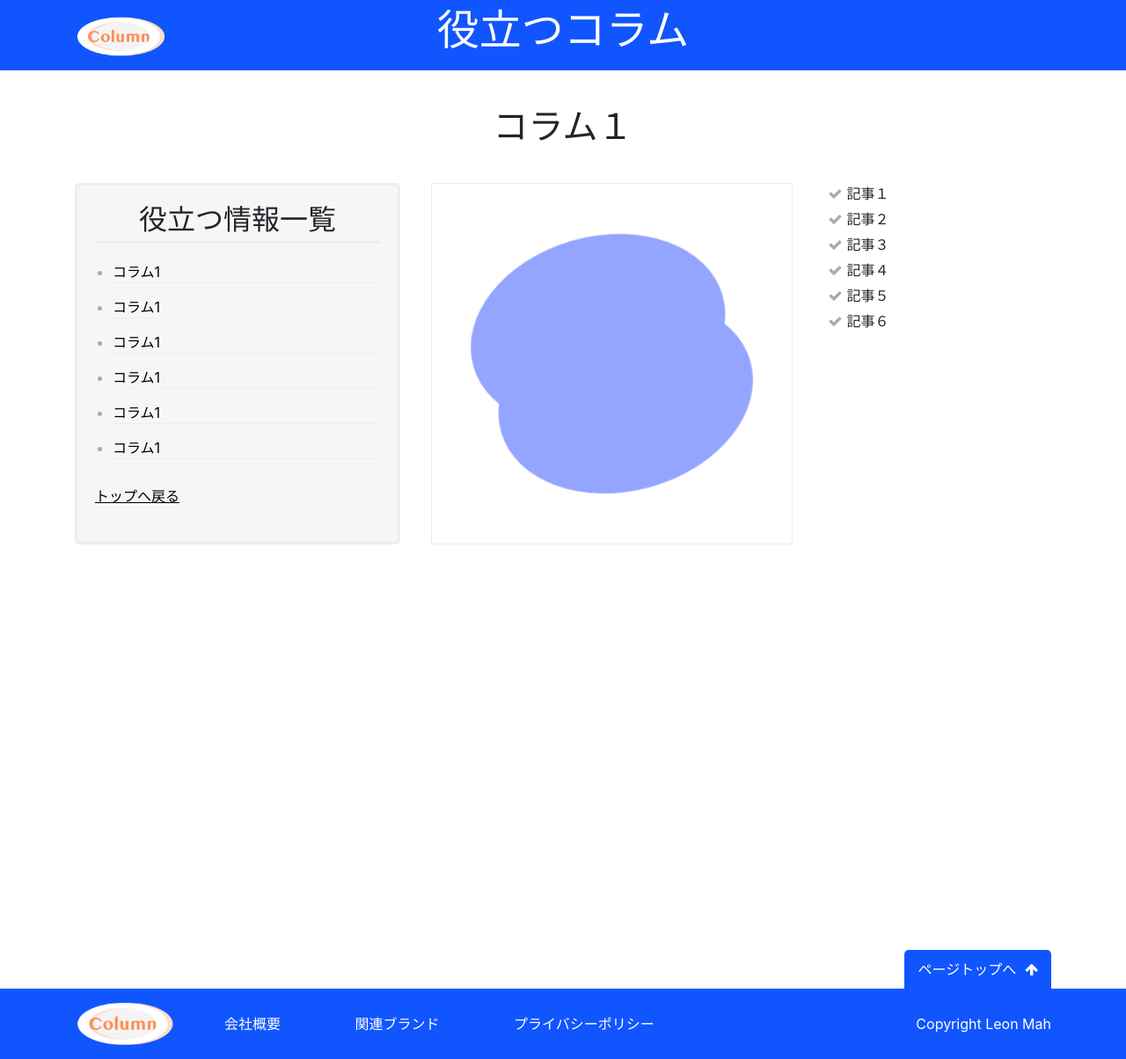
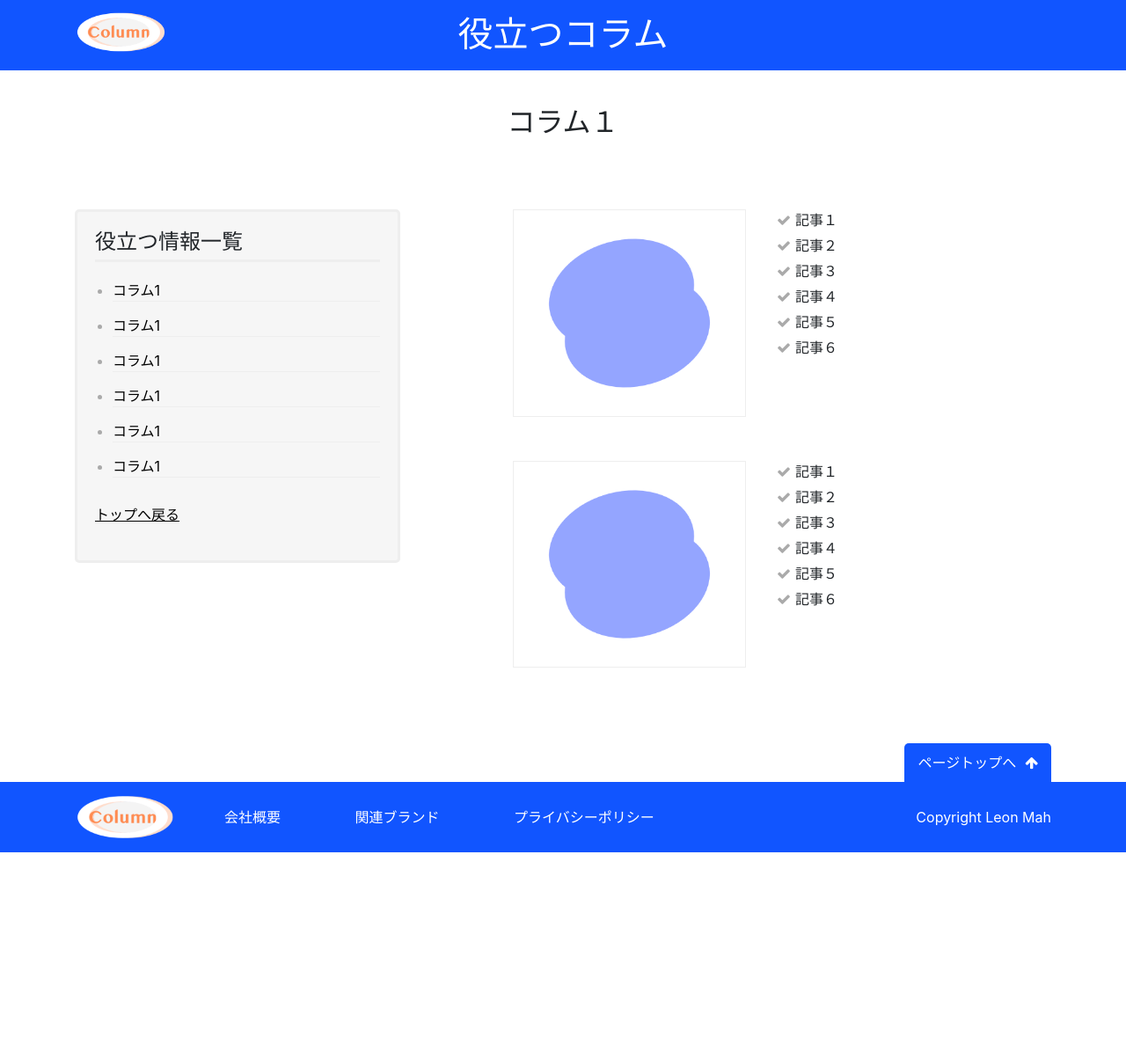
Before and after one commit to asa-leon/AsaLeonsWorks, a PHP site: page /column1.html in a window 1280 px wide. Shown: the whole page at 88% size. After the commit the page ends 969 px from the top, so only its background shows below. Run offline with PHP 8.4, Linux system fonts and the light colour scheme.

Commit message:
Almost done coding CSS for 'column-page'.

```diff
--- a/public/column-site/column1.html
+++ b/public/column-site/column1.html
@@ -29,15 +29,14 @@
 	</header>
 
 
-	<div id="main-content" class="text-center">
-		<div class="container" style="height: 1000px;">
-			<div class="column-page-wrapper row">
-
-				<div class="col-md-12 heading animate-box fadeInUp animated">
+	<div id="main-content">
+		<div class="container">
+			<div class="col-md-12 heading text-center animate-box fadeInUp animated">
 				<h2>コラム１</h2>
 			</div>
 
-				<nav id="leftMenuNav" class="left-menu-nav d-sm-none d-md-block col-md-4">
+			<div class="column-layout-wrapper row">
+				<nav id="leftMenuNav" class="left-menu-nav d-none d-md-block col-md-4">
 					<h3>役立つ情報一覧</h3>
 
 					<ul>
@@ -52,9 +51,10 @@
 					<a href="./index.html" class="left-menu-to-top">トップへ戻る</a>
 				</nav>
 
-				<div class="column-content col-md-8 col-sm-12">
-					<img class="" src="./images/cards/card_image_1.png" alt="">
-					<ul class="column-content-list">
+				<div class="column col-md-7 col-sm-12">
+					<div class="column-content">
+						<img class="col-sm-6" src="./images/cards/card_image_1.png" alt="">
+						<ul class="column-content-list col-sm-6">
 							<li>記事１</li>
 							<li>記事２</li>
 							<li>記事３</li>
@@ -62,6 +62,19 @@
 							<li>記事５</li>
 							<li>記事６</li>
 						</ul>
+					</div>
+
+					<div class="column-content">
+						<img class="col-sm-6" src="./images/cards/card_image_1.png" alt="">
+						<ul class="column-content-list col-sm-6">
+							<li>記事１</li>
+							<li>記事２</li>
+							<li>記事３</li>
+							<li>記事４</li>
+							<li>記事５</li>
+							<li>記事６</li>
+						</ul>
+					</div>
 				</div>
 			</div>
 		</div>
--- a/public/column-site/css/main.css
+++ b/public/column-site/css/main.css
@@ -18,7 +18,7 @@ a:hover {
 
 .heading h2 {
     margin: 40px 0;
-    font-size: 2.5rem;
+    font-size: 2rem;
 }
 
 /* header */
@@ -27,13 +27,9 @@ header {
     height: 80px;
     background-color: #15f;
     color: #fff;
-    position: fixed;
+    position: sticky;
     top: 0;
     z-index: 10;
-}
-
-header .container {
-    margin-top: 5px;
 }
 
 header a:hover, header a:focus, header a:visited {
@@ -41,19 +37,20 @@ header a:hover, header a:focus, header a:visited {
 }
 
 .header-logo img {
-    float: left;
+    position: absolute;
     width: 110px;
     height: auto;
-    position: absolute;
+    float: left;
 }
 
 header h1 {
+    padding-top: 15px;
     text-align: center;
-    font-size: 3rem;
+    font-size: 2.5rem;
 }
 
 /* mian content */
-.cards, .column-page-wrapper {
+.cards, .column-layout-wrapper {
     margin: 80px 0;
 }
 
@@ -183,23 +180,28 @@ footer img {
 *
 */
 
-.column-page-wrapper a {
+.column-layout-wrapper a {
     color: #000;
 }
 
-.column-page-wrapper a:hover, .left-menu-to-top:focus, .left-menu-to-top:visited {
+.column-layout-wrapper a:hover, .left-menu-to-top:focus, .left-menu-to-top:visited {
     color: #000;
 }
 
-.column-page-wrapper {
+.column-layout-wrapper {
+    justify-content: space-between;
     position: relative;
 }
 
 .left-menu-nav {
     padding: 20px;
+    height: fit-content;
     border: 3px solid #eee;
     border-radius: 5px;
     background-color: rgba(210, 210, 210, 0.2);
+    position: -webkit-sticky;
+    position: sticky;
+    top: 80px;
 }
 
 #leftMenuNav.fixed {
@@ -209,7 +211,7 @@ footer img {
 .left-menu-nav h3 {
     margin-bottom: 20px;
     padding-bottom: 5px;
-    font-size: 2rem;
+    font-size: 1.5rem;
     border-bottom: 3px solid #eee;
 }
 
@@ -239,13 +241,17 @@ footer img {
     display: inline-flex;
 }
 
+.column-content:not(:last-child) {
+    margin-bottom: 50px;
+
+}
+
 .column-content img {
     border: 1px solid #eee;
     margin: 0 20px;
 }
 
 .column-content-list {
-    margin: 0 20px;
     text-align: left;
     list-style-type: none;
 }
@@ -261,3 +267,22 @@ footer img {
     font-weight: 200;
     color: #aaa;
 }
+
+/** media query **/
+@media (max-width: 992px) {
+    .left-menu-nav h3 {
+        font-size: 1rem;
+    }
+
+    .left-menu-nav ul li {
+        font-size: 0.8rem;
+    }
+
+    .left-menu-to-top {
+        font-size: 0.8rem;
+    }
+
+    .column-content-list li {
+        font-size: 0.8rem;
+    }
+}
--- a/public/column-site/js/main.js
+++ b/public/column-site/js/main.js
@@ -13,18 +13,16 @@ $(document).ready(function(){
     });
 
     // コラムページのleft-menu-navの挙動
-    $(window).on('scroll', function () {
-        let $window = $(window),
-        $nav = $('#leftMenuNav'),
-        defaultPositionTop = $('header').height(),
-        setOffsetPosition = $nav.offset(),
-        fixedClassName = 'fixed';
+    /*$(window).on('scroll', function () {
+        var $window = $(window);
+        let $nav = $('#leftMenuNav');
+        let headerHeight = $('header').height();
+        let defaultNavOffset = $nav.offset();
 
-        if ($(this).scrollTop() > defaultPositionTop) {
-            $nav.addClass(fixedClassName).css('top', defaultPositionTop + $(this).scrollTop() - defaultPositionTop + 'px');
-        } else {
-            $('.' + fixedClassName).css('top', 0);
-            $nav.removeClass(fixedClassName);
-        }
-    });
+        if (($window.scrollTop() + headerHeight) > defaultNavOffset.top) {
+
+            $nav.addClass('fixed').css('top', $window.scrollTop() + headerHeight )
+
+        };
+    });*/
 });
```
Lines whose indentation alone changed are shown as unchanged.
